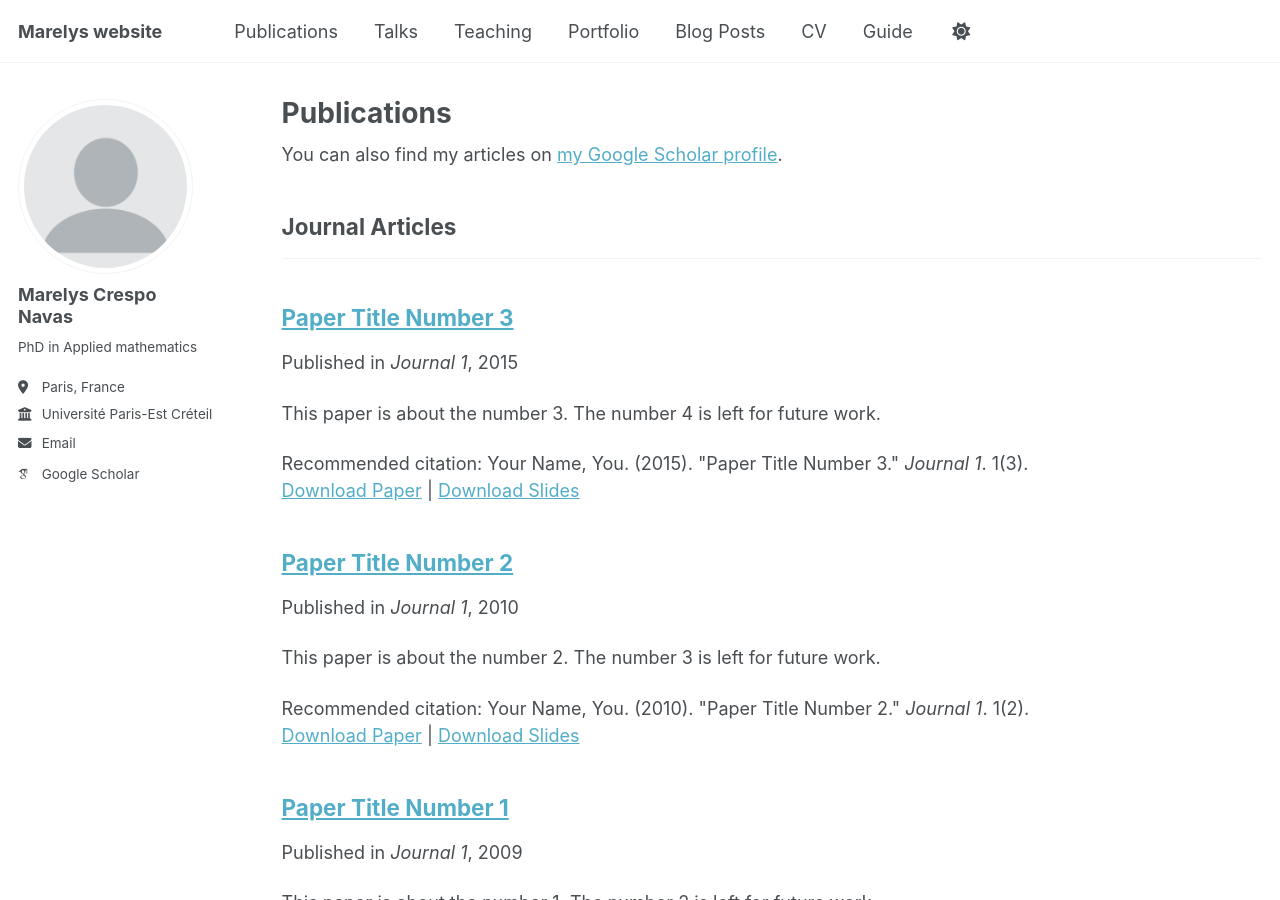
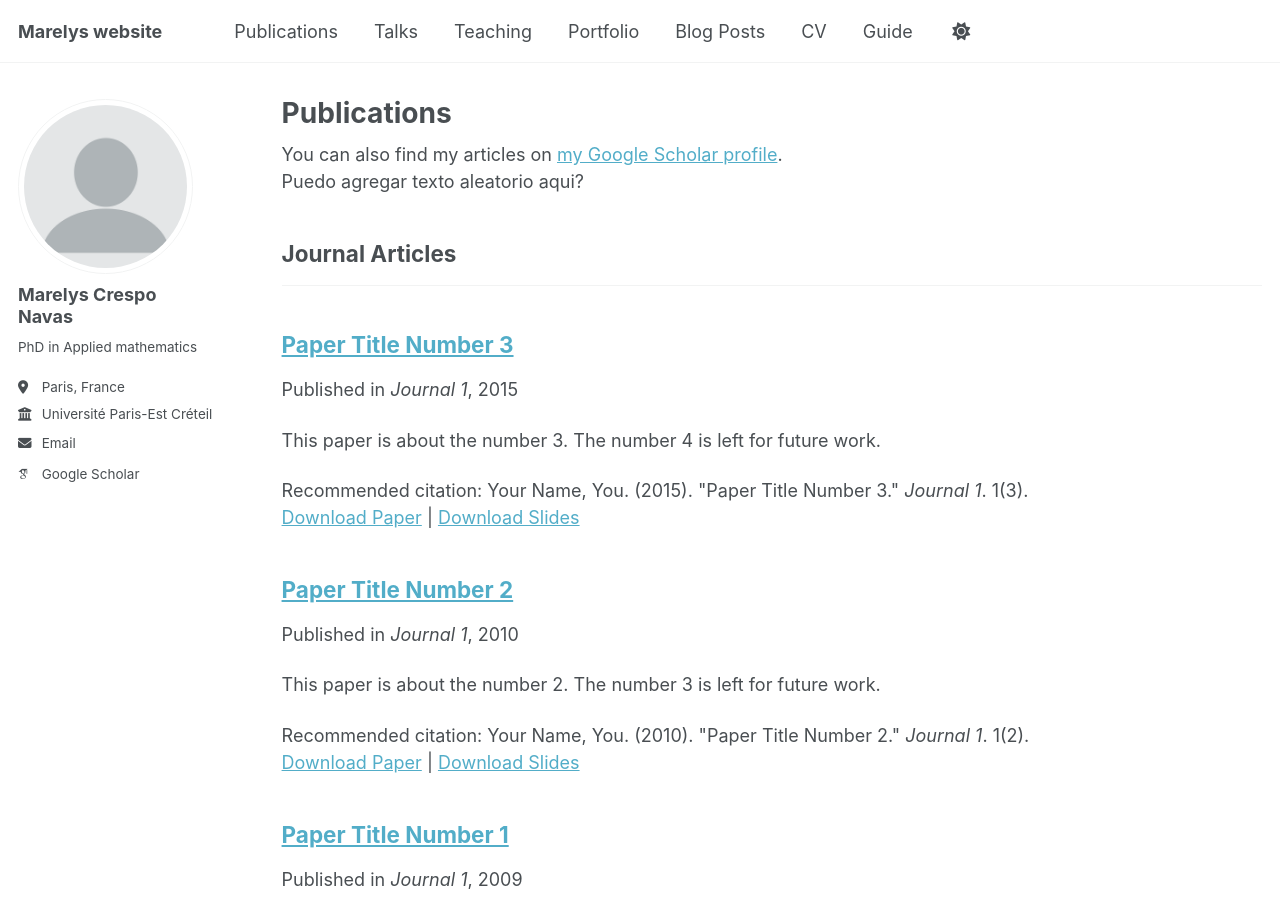
Before and after one commit to marelyscrespo/marelyscrespo.github.io, a Jekyll site: the page built from _pages/publications.html, in a window 1280 px wide and 900 px high. Built offline with Jekyll 4.4.1, drawn with Linux system fonts in a browser that asks for light colours; some web fonts are replaced; a script that is not in the unit is left out.

Commit message:
Update publications.html

```diff
--- a/_pages/publications.html
+++ b/_pages/publications.html
@@ -10,6 +10,9 @@ author_profile: true
 {% endif %}
 
 {% include base_path %}
+
+Puedo agregar texto aleatorio aqui?
+
 
 <!-- New style rendering if publication categories are defined -->
 {% if site.publication_category %}
```
